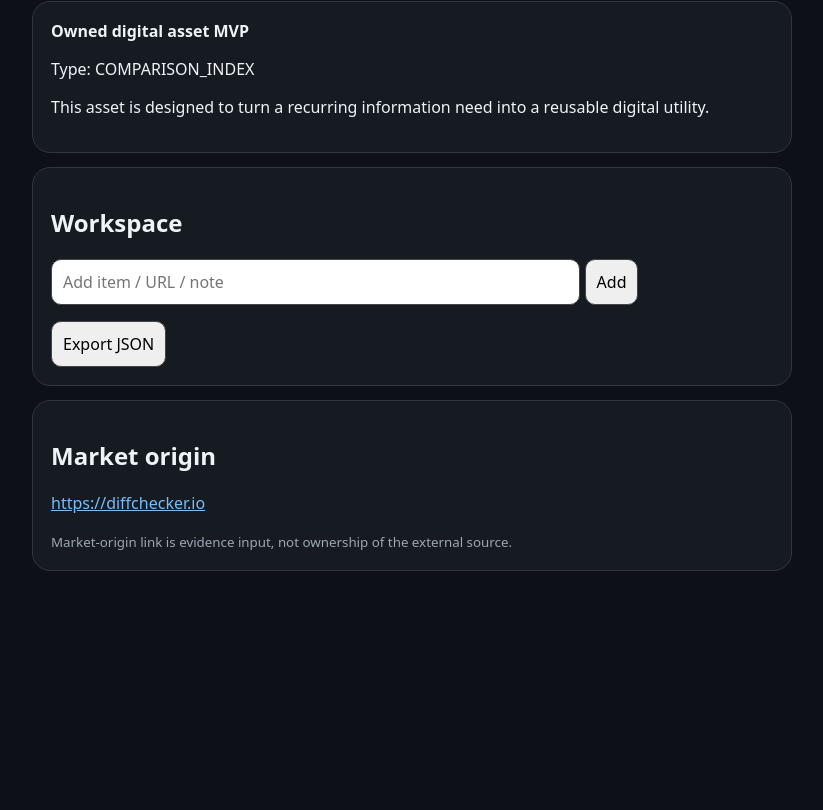
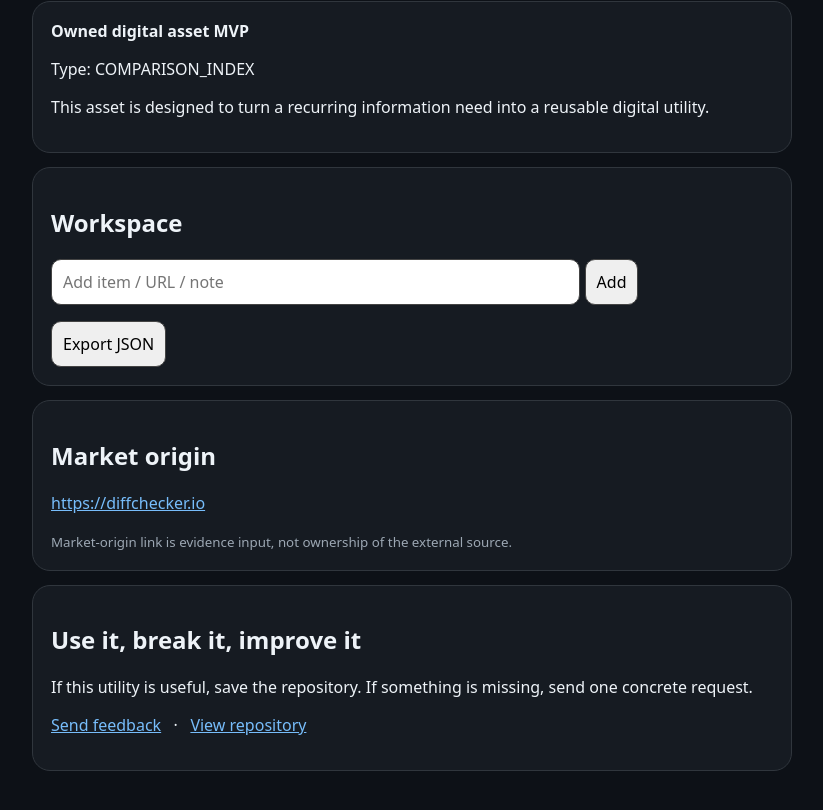
Before and after one commit to awaw999iw-ai/atlas-asset-light-9ad2d362eca5, a plain HTML site: page index.html in a window 1280 px wide. Shown: the part 158-968 px from the top of the page, without its empty margins (228-1051 px from the left). Before the commit the page ends 800 px from the top, so only its background shows below. Drawn offline with Linux system fonts and the light colour scheme.

Commit message:
Add external user action path

```diff
--- a/index.html
+++ b/index.html
@@ -46,6 +46,21 @@ small{color:#9ca7b3}
 <p><a href="https://diffchecker.io">https://diffchecker.io</a></p>
 <small>Market-origin link is evidence input, not ownership of the external source.</small>
 </div>
+
+<!-- ATLAS_EXTERNAL_ACTION_V1 -->
+<div class="card">
+<h2>Use it, break it, improve it</h2>
+<p>
+If this utility is useful, save the repository.
+If something is missing, send one concrete request.
+</p>
+<p>
+<a href="https://github.com/awaw999iw-ai/atlas-asset-light-9ad2d362eca5/issues/new">Send feedback</a>
+&nbsp; · &nbsp;
+<a href="https://github.com/awaw999iw-ai/atlas-asset-light-9ad2d362eca5">View repository</a>
+</p>
+</div>
+
 </main>
 
 <script>
```
